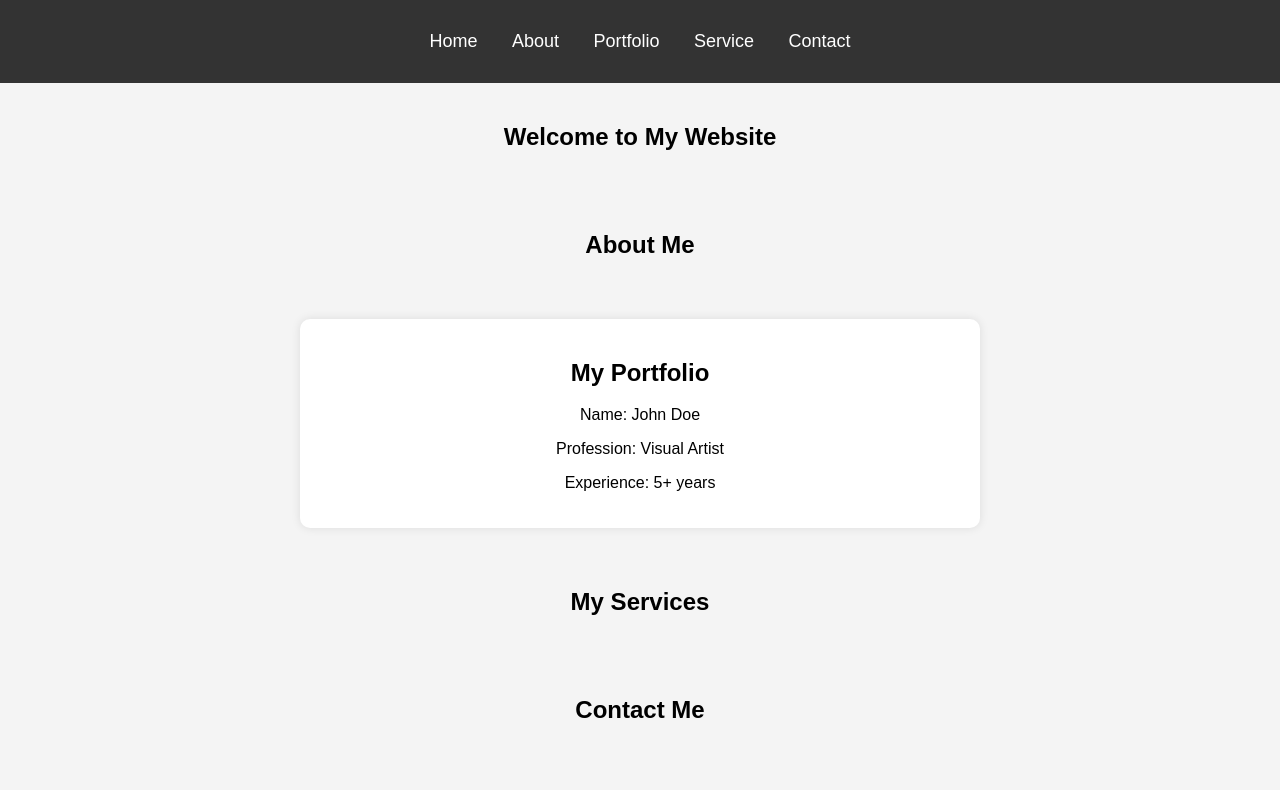
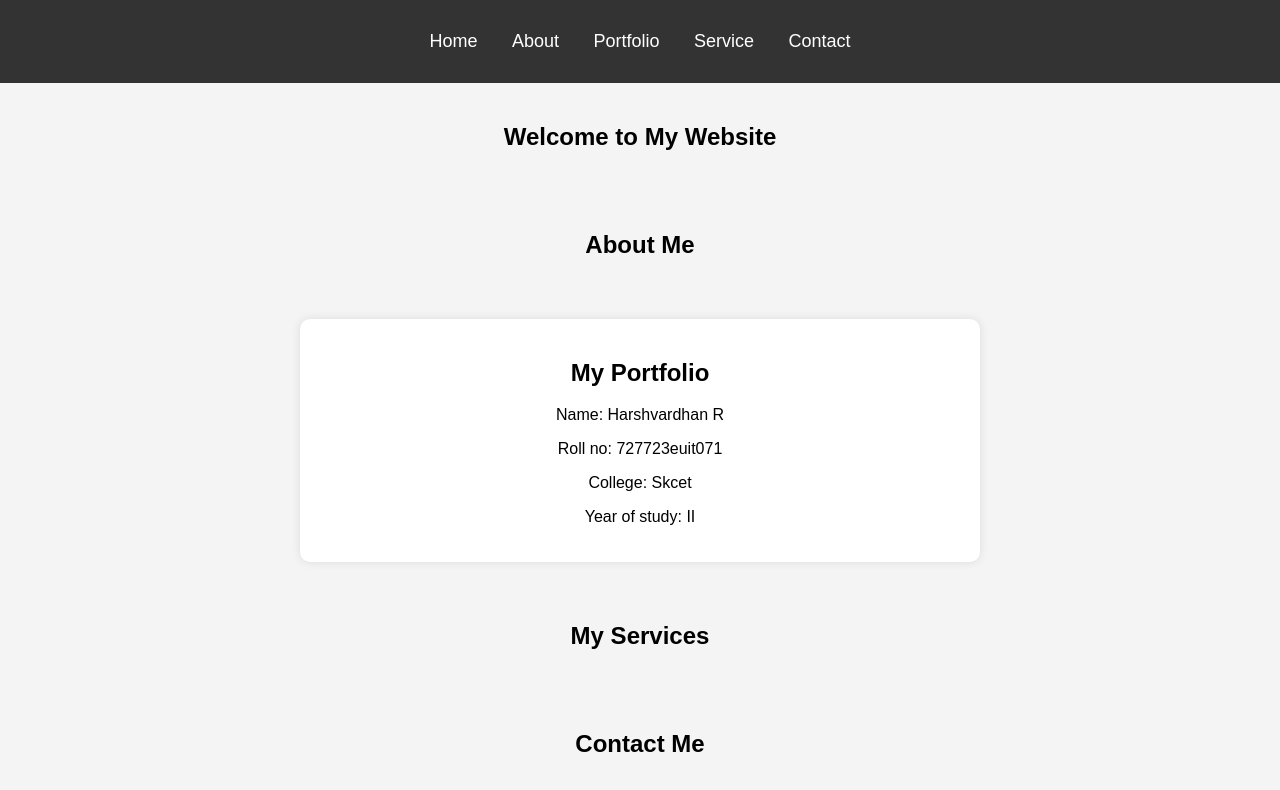
Before and after one commit to harsha-252005/harsharengaraj, a plain HTML site: page index.html in a window 1280 px wide. Both pictures are taken after a click on the link "Portfolio". Drawn offline with Linux system fonts and the light colour scheme.

Commit message:
Update index.html

```diff
--- a/index.html
+++ b/index.html
@@ -21,9 +21,10 @@
     <section id="about"><h1>About Me</h1></section>
     <section id="portfolio">
         <h1>My Portfolio</h1>
-        <p>Name: John Doe</p>
-        <p>Profession: Visual Artist</p>
-        <p>Experience: 5+ years</p>
+        <p>Name: Harshvardhan R</p>
+        <p>Roll no: 727723euit071</p>
+        <p>College: Skcet</p>
+        <p>Year of study: II</p>
     </section>
     <section id="service"><h1>My Services</h1></section>
     <section id="contact"><h1>Contact Me</h1></section>
```
